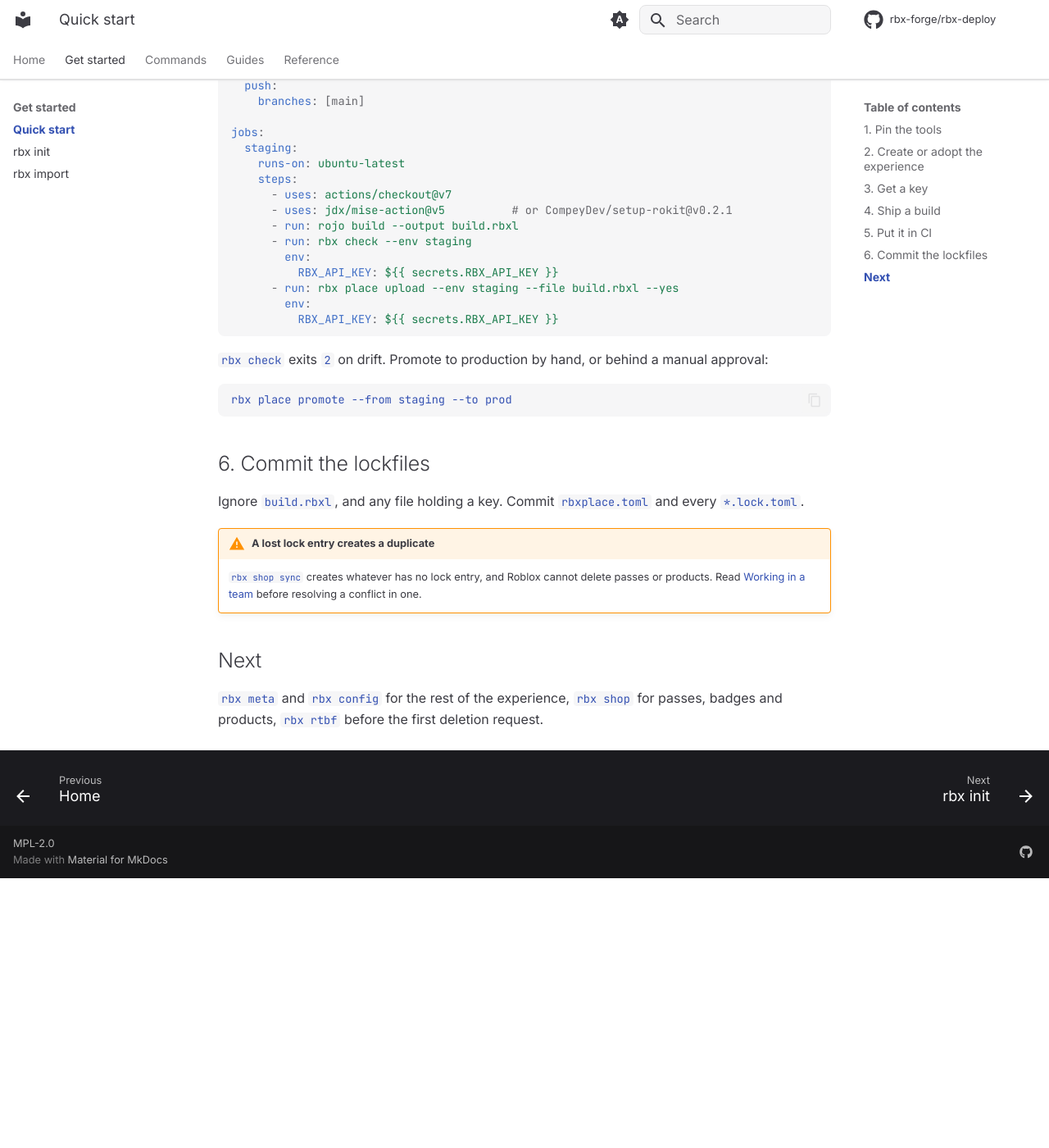
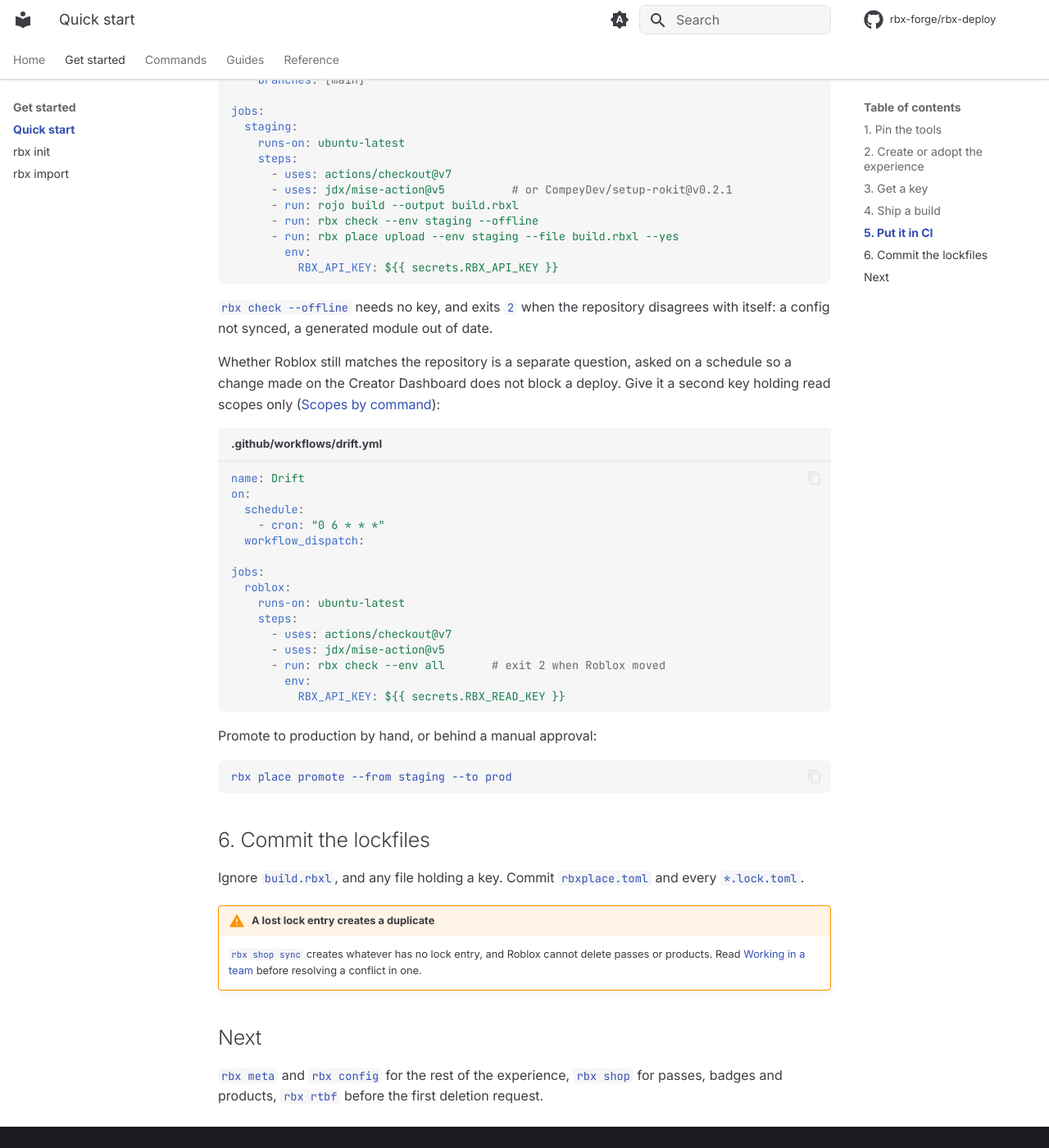
Before and after one commit to rbx-forge/rbx-cli, an MkDocs documentation site: the page built from docs/quickstart.md, in a window 1280 px wide and 1400 px high, scrolled down 1514 px. Shown: the whole window at 82% size. Built offline with MkDocs 1.6.1 and Material for MkDocs 9.7.7, drawn with Linux system fonts in a browser that asks for light colours; comment, search, counter and statistics services are not loaded; before the commit the page ends 2585 px from its top, so only the background shows below that; some of the changed text lies outside the part shown.

Commit message:
docs: deploy on the offline check, and ask about Roblox on a schedule
With shop/live and meta/live, a deploy job running rbx check with a key failed on a price edited on the Creator Dashboard, which says nothing about the build. The quick start now gates the deploy on rbx check --offline, and runs rbx check --env all on a schedule with a read-only key. teams.md and shop-codegen.md point at the live rows instead of pull --dry-run, and check.md says shop/live does see a resource dropped from both files.

````diff
--- a/docs/quickstart.md
+++ b/docs/quickstart.md
@@ -77,15 +77,35 @@ jobs:
       - uses: actions/checkout@v7
       - uses: jdx/mise-action@v5          # or CompeyDev/setup-rokit@v0.2.1
       - run: rojo build --output build.rbxl
-      - run: rbx check --env staging
-        env:
-          RBX_API_KEY: ${{ secrets.RBX_API_KEY }}
+      - run: rbx check --env staging --offline
       - run: rbx place upload --env staging --file build.rbxl --yes
         env:
           RBX_API_KEY: ${{ secrets.RBX_API_KEY }}
 ```
 
-`rbx check` exits `2` on drift. Promote to production by hand, or behind a manual approval:
+`rbx check --offline` needs no key, and exits `2` when the repository disagrees with itself: a config not synced, a generated module out of date.
+
+Whether Roblox still matches the repository is a separate question, asked on a schedule so a change made on the Creator Dashboard does not block a deploy. Give it a second key holding read scopes only ([Scopes by command](reference/scopes.md)):
+
+```yaml title=".github/workflows/drift.yml"
+name: Drift
+on:
+  schedule:
+    - cron: "0 6 * * *"
+  workflow_dispatch:
+
+jobs:
+  roblox:
+    runs-on: ubuntu-latest
+    steps:
+      - uses: actions/checkout@v7
+      - uses: jdx/mise-action@v5
+      - run: rbx check --env all       # exit 2 when Roblox moved
+        env:
+          RBX_API_KEY: ${{ secrets.RBX_READ_KEY }}
+```
+
+Promote to production by hand, or behind a manual approval:
 
 ```sh
 rbx place promote --from staging --to prod
--- a/docs/shop-codegen.md
+++ b/docs/shop-codegen.md
@@ -75,7 +75,7 @@ CI:
     rbx env codegen --check
 ```
 
-It proves the files match the config and lockfile, not that the lockfile matches Roblox: that is `rbx shop pull --dry-run`. If the generated files are gitignored, run the check in CD instead of a hook.
+It proves the files match the config and lockfile, not that the lockfile matches Roblox: that is the `shop/live` row of `rbx check`. If the generated files are gitignored, run the check in CD instead of a hook.
 
 !!! warning "Keep formatters off the generated folder"
     The comparison is byte for byte (line endings aside). A formatter rewriting those files makes every check fail. Exclude the folder, for example in `.styluaignore`, and from editors that trim whitespace on save.
````
Also changed, not shown: other parts of docs/quickstart.md (+1 -1 lines), docs/check.md (+1 -1 lines), docs/teams.md (+2 -2 lines).
